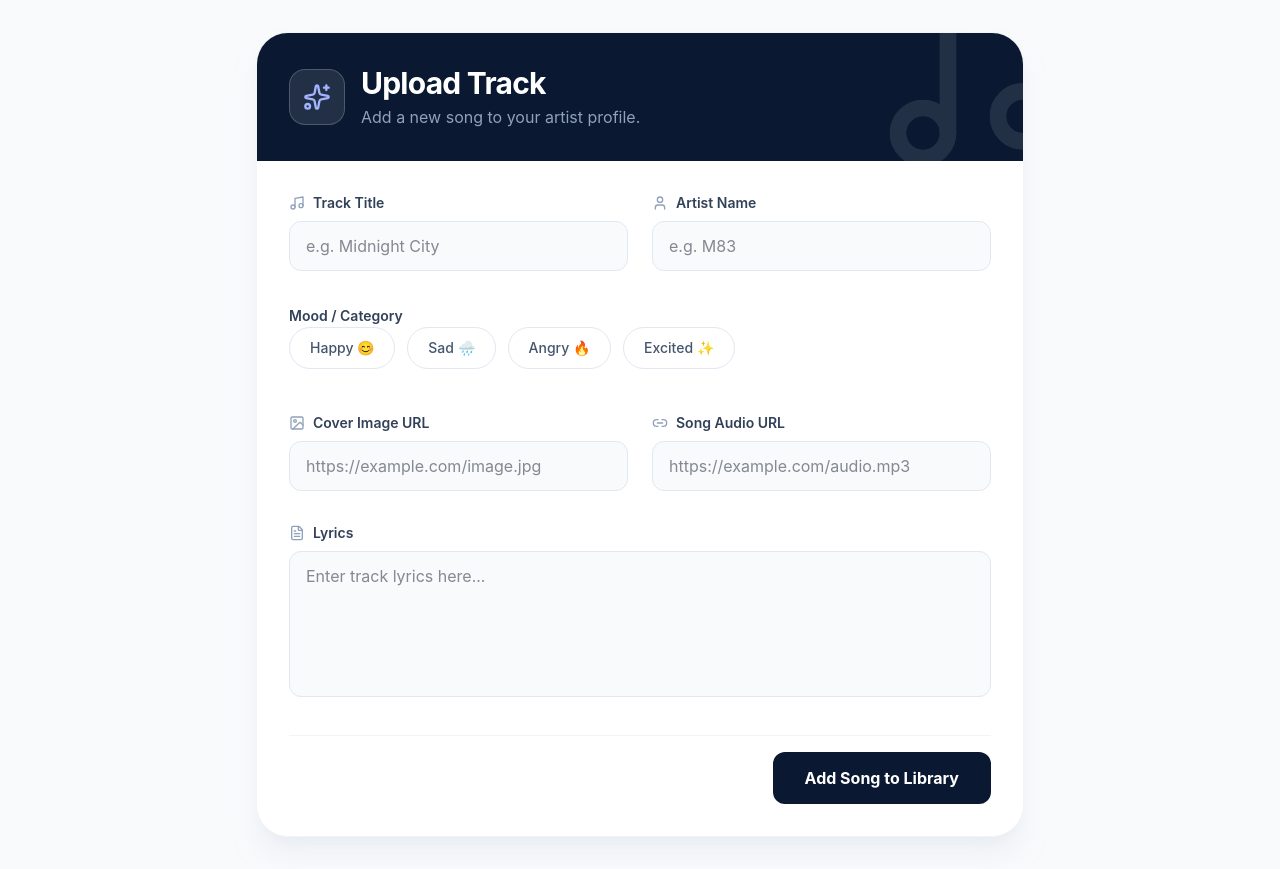
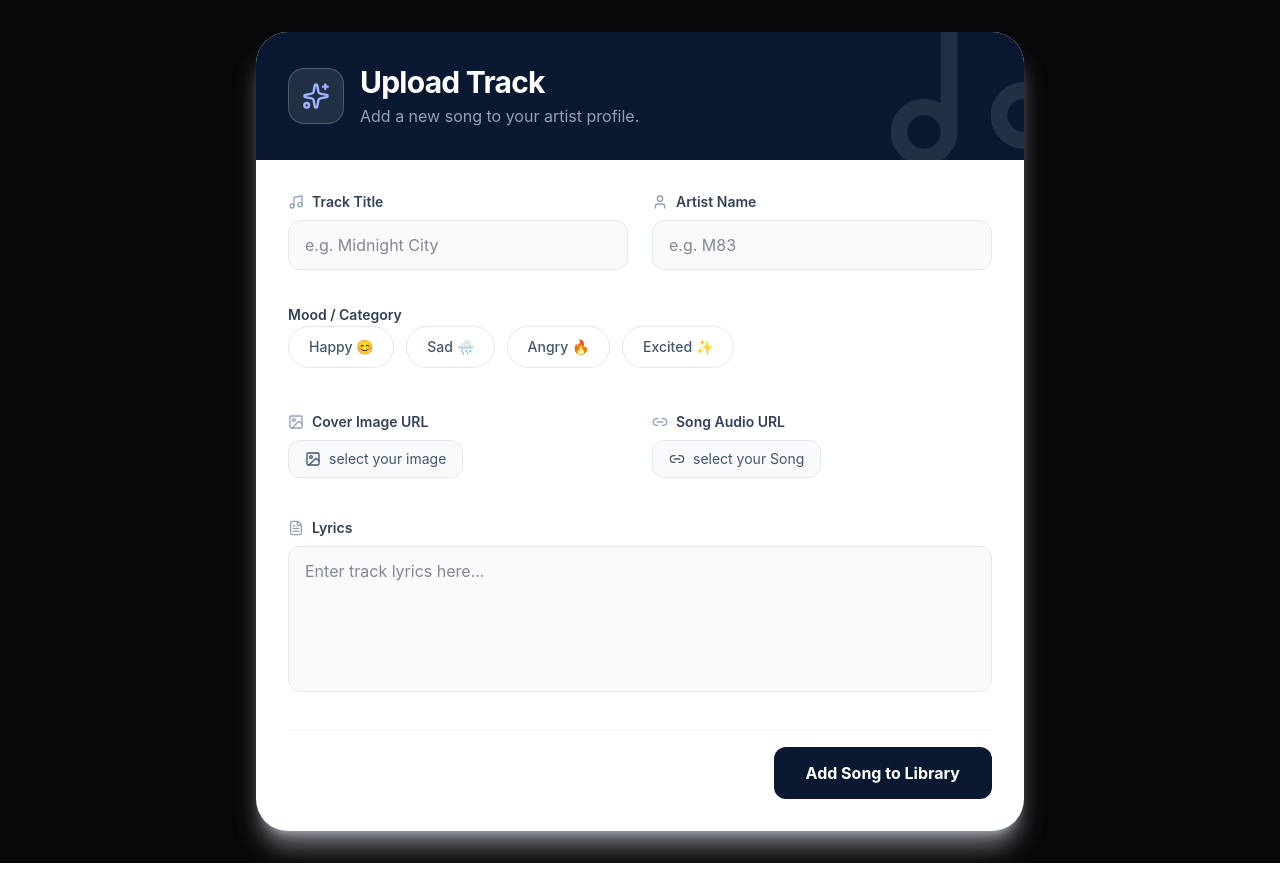
Before and after one commit to Premkmaurya/moody-player, a React app in the folder frontend/: page /add-song in a window 1280 px wide. Built offline with nearby package versions, Linux system fonts and the light colour scheme; no server answers; the HTML template or start-up script is replaced by a standard one.

Commit message:
rather than using url user able to upload their local files

```diff
--- a/frontend/src/context/AuthContext.jsx
+++ b/frontend/src/context/AuthContext.jsx
@@ -120,6 +120,21 @@ export const AuthProvider = ({ children }) => {
     setError(null);
   };
 
+  const addSong = async (songData) => {
+    try {
+      await axios.post(
+        "http://localhost:3000/api/songs",
+        songData,
+        {
+          withCredentials: true, // Include cookies for authentication
+        },
+      );
+      return { success: true };
+    } catch (error) {
+        return { success: false, error: "Failed to add song" };
+    }
+  }
+
   const value = {
     user,
     loading,
@@ -132,6 +147,7 @@ export const AuthProvider = ({ children }) => {
     setIsPlaying,
     songs,
     setSongs,
+    addSong,
     isAuthenticated: !!user,
   };
 
--- a/frontend/src/pages/AddSong.jsx
+++ b/frontend/src/pages/AddSong.jsx
@@ -1,4 +1,4 @@
-import React, { useState } from "react";
+import React, { useRef, useState } from "react";
 import { useForm } from "react-hook-form";
 import {
   Music,
@@ -9,10 +9,15 @@ import {
   Sparkles,
   CheckCircle2,
 } from "lucide-react";
+import { useAuth } from "../context/AuthContext";
 
 export default function AddSong() {
   const [isSubmitting, setIsSubmitting] = useState(false);
   const [success, setSuccess] = useState(false);
+  const imageRef = useRef(null);
+  const songRef = useRef(null);
+
+  const { addSong } = useAuth();
 
   const { register, handleSubmit, setValue, watch, reset } = useForm({
     defaultValues: {
@@ -56,26 +61,33 @@ export default function AddSong() {
     setValue("category", categoryId, { shouldValidate: true });
   };
 
+  const handleImageButtonClick = () => {
+    imageRef.current?.click();
+  };
+  const handleSongButtonClick = () => {
+    songRef.current?.click();
+  };
+
   const onSubmit = (data) => {
     setIsSubmitting(true);
 
-    // Simulate API call
-    setTimeout(() => {
-      console.log("Song Data Submitted:", data);
-      setIsSubmitting(false);
-      setSuccess(true);
-
-      // Reset form after 3 seconds
-      setTimeout(() => {
+    // Simulate API call delay
+    addSong(data)
+      .then(() => {
+        setSuccess(true);
+        reset();
+      })
+      .catch(() => {
         setSuccess(false);
-        reset();
-      }, 3000);
-    }, 1500);
+      })
+      .finally(() => {
+        setIsSubmitting(false);
+      });
   };
 
   return (
-    <div className="min-h-screen bg-slate-50 flex items-center justify-center p-4 md:p-8 font-sans text-slate-900">
-      <div className="w-full max-w-3xl bg-white rounded-[2rem] shadow-xl shadow-slate-200/50 border border-slate-100 overflow-hidden">
+    <div className="min-h-screen bg-[#08080a] flex items-center justify-center p-4 md:p-8 font-sans text-slate-900">
+      <div className="w-full max-w-3xl bg-white rounded-[2rem] shadow-xl shadow-slate-200/50 overflow-hidden">
         {/* Header Section */}
         <div className="bg-[#0A1931] p-8 text-white relative overflow-hidden">
           <div className="absolute top-0 right-0 opacity-10 transform translate-x-1/4 -translate-y-1/4">
@@ -167,10 +179,26 @@ export default function AddSong() {
                 <ImageIcon size={16} className="text-slate-400" /> Cover Image
                 URL
               </label>
+              <div>
+                <button
+                  type="button"
+                  onClick={handleImageButtonClick}
+                  className="mb-2 px-4 py-2 cursor-pointer rounded-xl border border-slate-200 bg-slate-50 text-sm text-slate-600 hover:bg-slate-100 transition-all flex items-center gap-2"
+                >
+                  <ImageIcon size={16} />
+                  select your image
+                </button>
+              </div>
               <input
-                type="url"
-                {...register("coverImage", { required: true })}
-                placeholder="https://example.com/image.jpg"
+                type="file"
+                ref={imageRef}
+                accept="image/*"
+                style={{ display: "none" }}
+                onChange={(e) => {
+                  setValue("coverImage", e.target.files[0], {
+                    shouldValidate: true,
+                  });
+                }}
                 className="w-full px-4 py-3 rounded-xl border border-slate-200 bg-slate-50 focus:bg-white focus:outline-none focus:ring-2 focus:ring-[#0A1931]/20 focus:border-[#0A1931] transition-all"
               />
             </div>
@@ -180,11 +208,25 @@ export default function AddSong() {
               <label className="text-sm font-semibold text-slate-700 flex items-center gap-2">
                 <Link2 size={16} className="text-slate-400" /> Song Audio URL
               </label>
+              <div>
+                <button
+                  type="button"
+                  onClick={handleSongButtonClick}
+                  className="mb-2 px-4 py-2 cursor-pointer rounded-xl border border-slate-200 bg-slate-50 text-sm text-slate-600 hover:bg-slate-100 transition-all flex items-center gap-2"
+                >
+                  <Link2 size={16} />
+                  select your Song
+                </button>
+              </div>
               <input
-                type="url"
-                {...register("songUrl", { required: true })}
-                placeholder="https://example.com/audio.mp3"
-                className="w-full px-4 py-3 rounded-xl border border-slate-200 bg-slate-50 focus:bg-white focus:outline-none focus:ring-2 focus:ring-[#0A1931]/20 focus:border-[#0A1931] transition-all"
+                type="file"
+                ref={songRef}
+                accept="audio/*"
+                style={{ display: "none" }}
+                onChange={(e) => {
+                  const file = e.target.files[0];
+                  setValue("songUrl", file, { shouldValidate: true });
+                }}
               />
             </div>
           </div>
```
